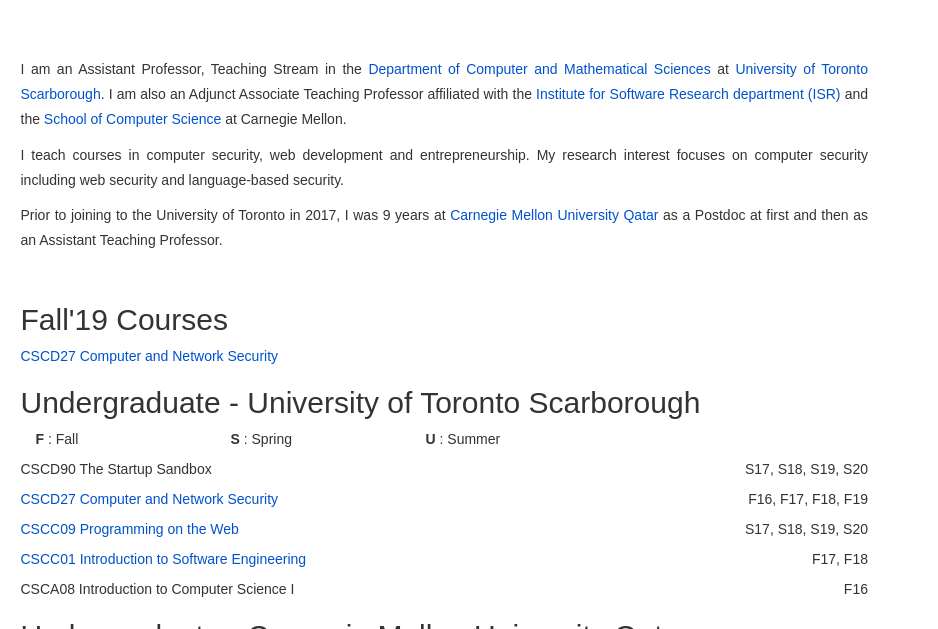
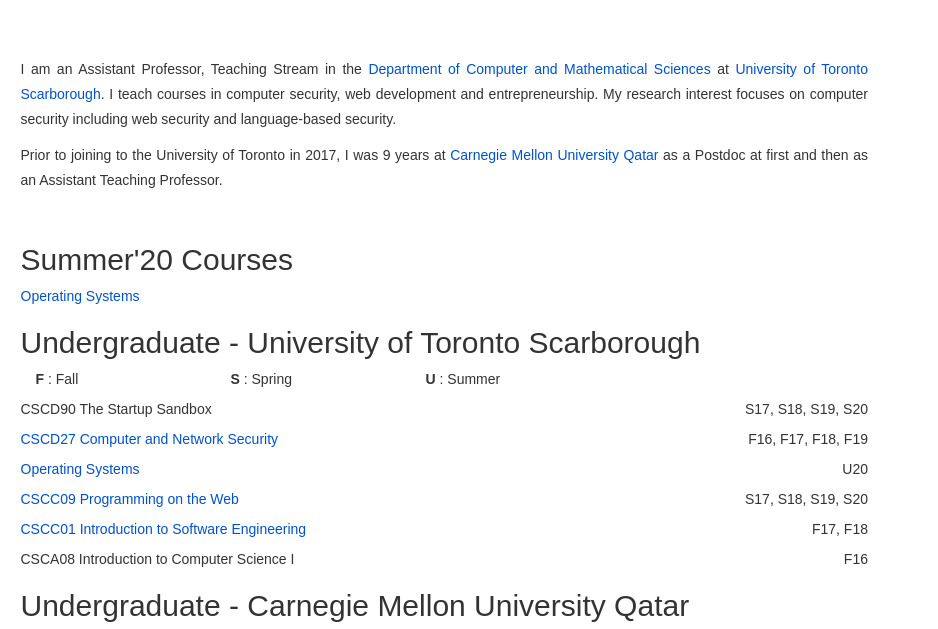
Before and after one commit to ThierrySans/thierrysans.github.io, a plain HTML site: page index.html in a window 1280 px wide. Shown: the part 83-712 px from the top of the page, 342-1280 px from the left. Drawn offline with nearby package versions, Linux system fonts and the light colour scheme; a script that the page names is missing.

Commit message:
update summer 20

```diff
--- a/index.html
+++ b/index.html
@@ -81,9 +81,7 @@
               <div id = "left">
                    <div id="description" class="anchor">
                        <p>
-                           I am an Assistant Professor, Teaching Stream in the <a href="http://www.utsc.utoronto.ca/cms/" title="CMS">Department of Computer and Mathematical Sciences</a> at <a href="http://www.utsc.utoronto.ca/" title="UTSC">University of Toronto Scarborough</a>. I am also an Adjunct Associate Teaching Professor affiliated with the <a href="http://www.isri.cmu.edu/" title="ISR">Institute for Software Research department (ISR)</a> and the <a href="http://www.cs.cmu.edu/" title="SCS">School of Computer Science</a> at Carnegie Mellon.
-                       </p>
-                           <p>I teach courses in computer security, web development and entrepreneurship. My research interest focuses on computer security including web security and language-based security.
+                           I am an Assistant Professor, Teaching Stream in the <a href="http://www.utsc.utoronto.ca/cms/" title="CMS">Department of Computer and Mathematical Sciences</a> at <a href="http://www.utsc.utoronto.ca/" title="UTSC">University of Toronto Scarborough</a>. I teach courses in computer security, web development and entrepreneurship. My research interest focuses on computer security including web security and language-based security.
                        </p>
 
                        <p>
@@ -92,10 +90,10 @@
                    </div>
                    <div id="teaching" class="anchor">
 
-                       <h2>Fall'19 Courses</h2>
+                       <h2>Summer'20 Courses</h2>
 
                        <div class="course">
-                           <div class="title"><a href="https://thierrysans.github.io/CSCD27/" title="CSCD27">CSCD27 Computer and Network Security</a></div>
+                           <div class="title"><a href="https://thierrysans.github.io/CSCC69/" title="CSCC69">Operating Systems</a></div>
                       </div>
 
                        <h2>Undergraduate - University of Toronto Scarborough</h2>
@@ -118,6 +116,11 @@
                        <div class="course">
                            <div class="title"><a href="https://thierrysans.github.io/CSCD27/" title="CSCD27">CSCD27 Computer and Network Security</a></div>
                            <div class="year">F16, F17, F18, F19</div>
+                       </div>
+
+                       <div class="course">
+                           <div class="title"><a href="https://thierrysans.github.io/CSCC69/" title="CSCC69">Operating Systems</a></div>
+                           <div class="year">U20</div>
                        </div>
 
                        <div class="course">
```
